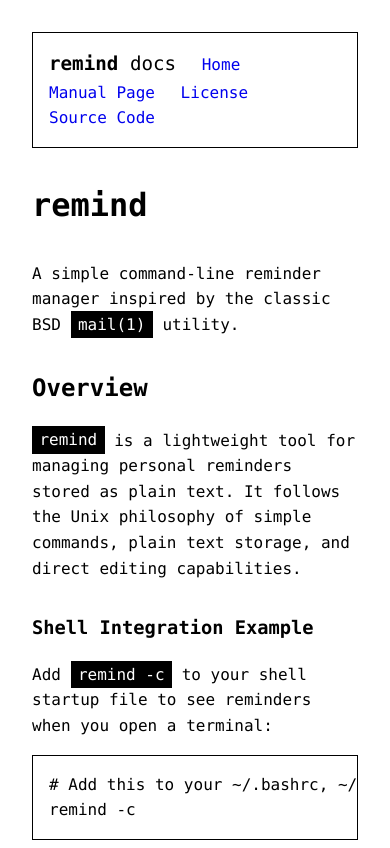
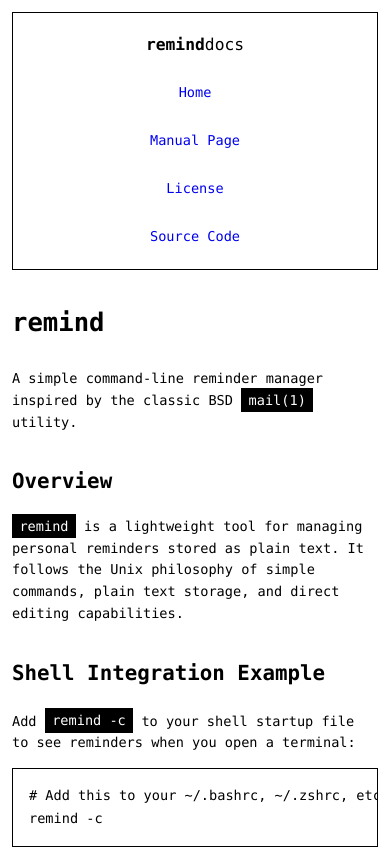
Before and after one commit to divanvisagie/remind, a plain HTML site: page docs/index.html in a window 390 px wide. Shown: the top 848 px of the page. Drawn offline with Linux system fonts and the light colour scheme.

Commit message:
Add responsive design and viewport meta to docs and templates

```diff
--- a/docs/index.html
+++ b/docs/index.html
@@ -2,6 +2,7 @@
 <html>
 <head>
     <meta charset="utf-8">
+    <meta name="viewport" content="width=device-width, initial-scale=1.0">
     <title>remind - Simple Reminder Manager</title>
     <link rel="stylesheet" href="style.css">
 </head>
--- a/docs/style.css
+++ b/docs/style.css
@@ -23,6 +23,86 @@ body {
     margin: 0 auto;
     padding: 2rem;
     color: #000;
+}
+
+/* Responsive design for mobile devices */
+@media (max-width: 768px) {
+    body {
+        padding: 1rem;
+        font-size: 0.9rem;
+    }
+
+    h1 {
+        font-size: 1.8rem;
+    }
+
+    h2 {
+        font-size: 1.5rem;
+    }
+
+    h3 {
+        font-size: 1.3rem;
+    }
+
+    .nav {
+        padding: 0.75rem;
+    }
+
+    .nav ul {
+        flex-wrap: wrap;
+    }
+
+    .nav ul {
+        gap: 0.75rem;
+    }
+
+    pre {
+        padding: 0.75rem;
+        overflow-x: auto;
+        -webkit-overflow-scrolling: touch;
+    }
+
+    code {
+        padding: 0.15rem 0.3rem;
+        word-break: break-word;
+    }
+
+    table {
+        font-size: 0.85rem;
+        overflow-x: auto;
+        display: block;
+        white-space: nowrap;
+    }
+
+    th,
+    td {
+        padding: 0.4rem;
+    }
+}
+
+@media (max-width: 480px) {
+    body {
+        padding: 0.75rem;
+        font-size: 0.85rem;
+    }
+
+    h1 {
+        font-size: 1.6rem;
+    }
+
+    h2 {
+        font-size: 1.3rem;
+    }
+
+    .nav ul {
+        flex-direction: column;
+        align-items: flex-start;
+        gap: 0.5rem;
+    }
+
+    pre {
+        padding: 0.5rem;
+    }
 }
 
 h1,
@@ -100,11 +180,22 @@ th {
     margin: 0;
     padding: 0;
     list-style: none;
+    display: flex;
+    flex-wrap: wrap;
+    align-items: center;
+    gap: 1rem;
 }
 
 .nav li {
-    display: inline-block;
-    margin-right: 1rem;
+    display: flex;
+    align-items: center;
+    min-height: 2rem;
+}
+
+.nav a {
+    display: flex;
+    align-items: center;
+    min-height: 1.8rem;
 }
 
 #nav-title {
@@ -163,25 +254,25 @@ dl dd {
 /* Dark mode - optimized for LCD/OLED comfort */
 @media (prefers-color-scheme: dark) {
     body {
-        color: #d4d4d8;
-        background-color: #18181b;
+        color: #b3b3b3;
+        background-color: #0f0f0f;
     }
 
     code {
         border: 1px solid #404040;
-        background-color: #27272a;
-        color: #f4f4f5;
+        background-color: #1a1a1a;
+        color: #cccccc;
     }
 
     pre {
         border: 1px solid #404040;
-        background-color: #1f1f23;
-        color: #d4d4d8;
+        background-color: #0d0d0d;
+        color: #b3b3b3;
     }
 
     blockquote {
         border-left: 4px solid #525252;
-        color: #a1a1aa;
+        color: #999999;
     }
 
     /* Dark mode link styling for readability */
@@ -203,13 +294,13 @@ dl dd {
     }
 
     th {
-        background-color: #27272a;
-        color: #d4d4d8;
+        background-color: #1a1a1a;
+        color: #b3b3b3;
     }
 
     .nav {
         border: 1px solid #404040;
-        background-color: #27272a;
+        background-color: #0d0d0d;
     }
 
     #nav-title a {
@@ -223,14 +314,14 @@ dl dd {
     h4,
     h5,
     h6 {
-        color: #f4f4f5;
+        color: #cccccc;
     }
 
     dt {
-        color: #f4f4f5;
+        color: #cccccc;
     }
 
     dd {
-        color: #d4d4d8;
+        color: #b3b3b3;
     }
 }
```
Also changed, not shown: docs/LICENSE.html (+1 -0 lines), docs/remind.1.html (+1 -0 lines), templates/document.html (+3 -2 lines).
